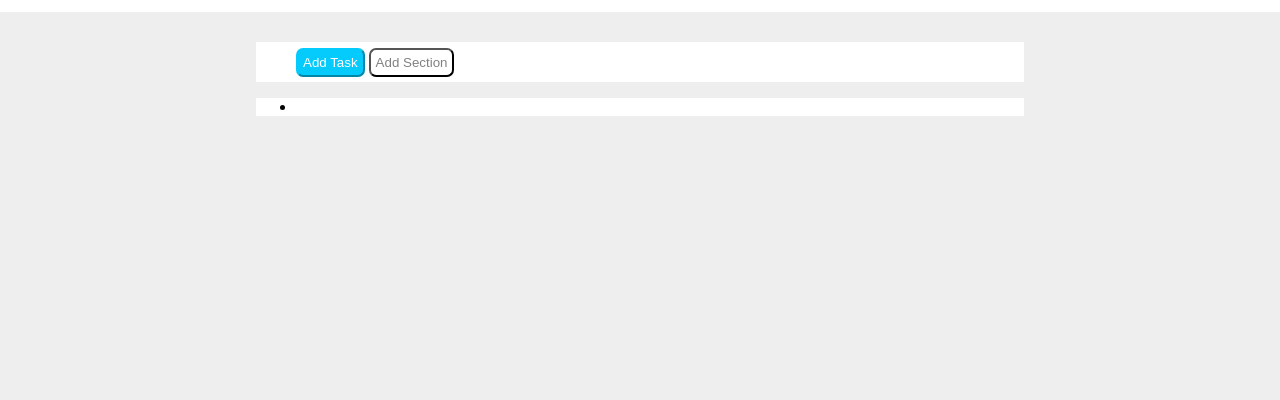
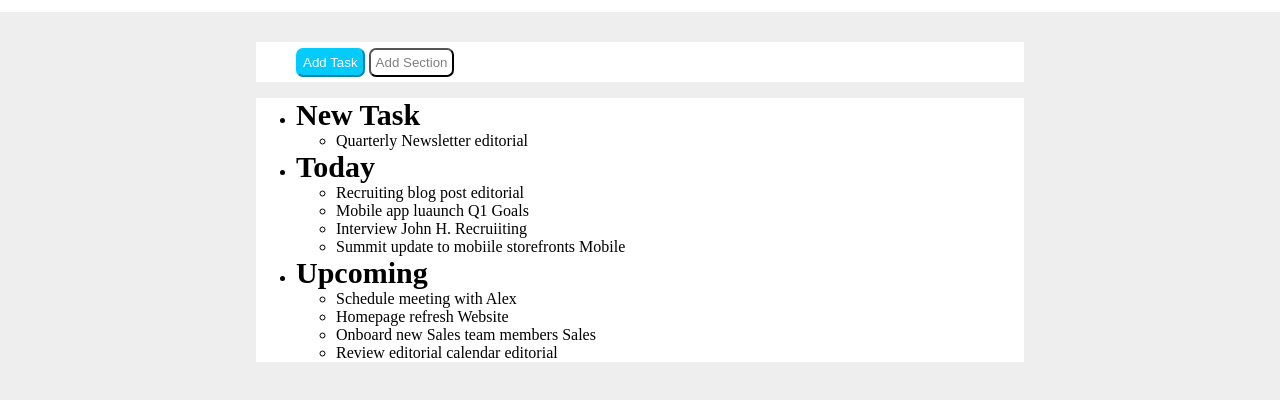
Before and after one commit to Anymoose98/html-css-toboolist, a plain HTML site: page index.html in a window 1280 px wide. Shown: the part 68-468 px from the top of the page. Drawn offline with Linux system fonts and the light colour scheme.

Commit message:
index.html finito contenuti

```diff
--- a/css/style.css
+++ b/css/style.css
@@ -64,5 +64,9 @@ body, html {
     width: 60%;
     margin: 0 auto;
     background-color: white;
+}
 
+.scritte-principali{
+    font-weight: 700;
+    font-size: 30px;
 }
--- a/index.html
+++ b/index.html
@@ -29,9 +29,40 @@
 
             <!-- Div contenitore liste UL -->
             <div class="contenitore-medio-main">
+
+                <!-- lista ul -->
                 <ul>
+                    <!-- prima parte new task -->
                     <li>
+                        <span class="scritte-principali">New Task</span>
+                        <ul>
+                            <li>
+                                Quarterly Newsletter <span>editorial</span>
+                            </li>
 
+                        </ul>
+                    </li>
+
+                    <!-- seconda parte Today -->
+                    <li>
+                        <span class="scritte-principali">Today</span>
+                        <ul>
+                            <li>Recruiting blog post <span>editorial</span></li>
+                            <li>Mobile app luaunch <span>Q1 Goals</span></li>
+                            <li>Interview John H. <span>Recruiiting</span></li>
+                            <li>Summit update to mobiile storefronts <span>Mobile</span></li>
+                        </ul>
+                    </li>
+
+                    <!-- terza parte Upcoming -->
+                    <li >
+                        <span class="scritte-principali">Upcoming</span>
+                        <ul>
+                            <li>Schedule meeting with Alex</li>
+                            <li>Homepage refresh <span>Website</span></li>
+                            <li>Onboard new Sales team members <span>Sales</span></li>
+                            <li>Review editorial calendar <span>editorial</span></li>
+                        </ul>
                     </li>
                 </ul>
             </div>
```
